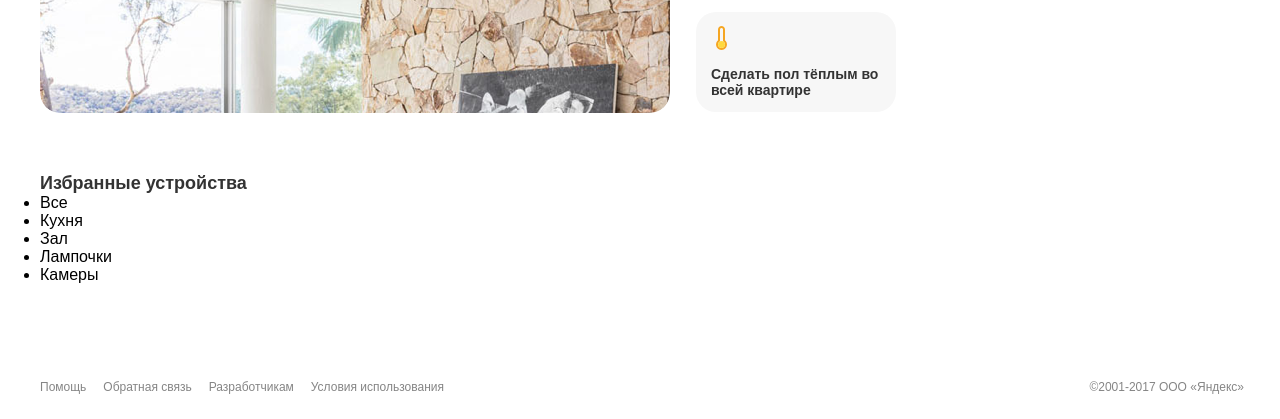
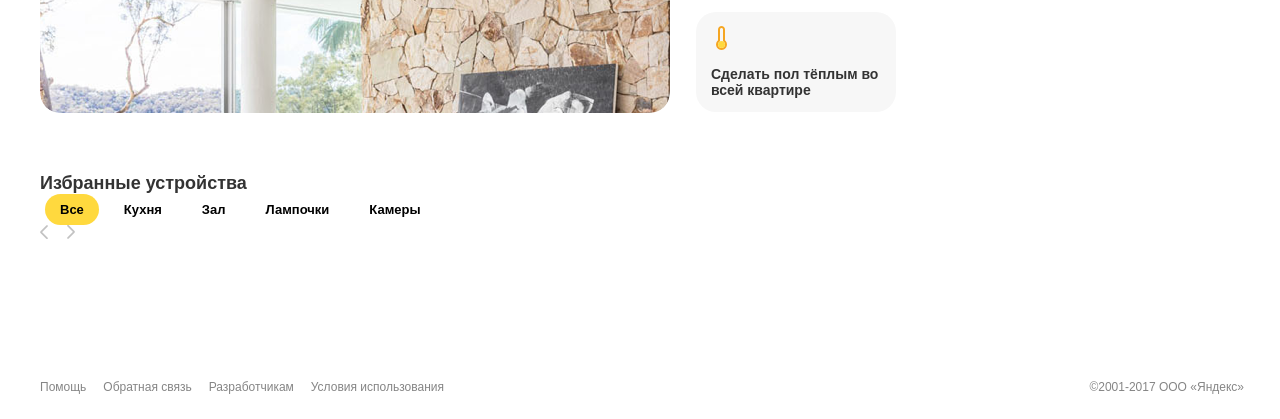
Before and after one commit to dimazollo/entrance-task-2-2, a plain HTML site: page src/html/index.html in a window 1280 px wide. Shown: the part 381-800 px from the top of the page. Drawn offline with Linux system fonts and the light colour scheme.

Commit message:
add filter block to featured devices

```diff
--- a/src/css/main.css
+++ b/src/css/main.css
@@ -55,7 +55,7 @@
   color: #333333;
 }
 
-.section-header__pagination {
+.pagination {
 }
 
 .info-pane {
@@ -81,13 +81,13 @@
   align-items: center;
 }
 
-.arrow {
+.pagination__arrow {
   cursor: pointer;
   filter: opacity(0.3);
   transition: .15s ease-out;
 }
 
-.arrow:hover {
+.pagination__arrow:hover {
   filter: opacity(1);
 }
 
@@ -103,8 +103,36 @@
 .scenarios-pane {
   display: grid;
   grid-template-columns: repeat(auto-fit, 200px);
-  /*grid-auto-columns: 200px;*/
   grid-auto-rows: 100px;
-  /*grid-auto-flow: column;*/
   grid-gap: 15px 15px;
 }
+
+.filter-menu {
+  display: flex;
+  flex-direction: row;
+  align-items: center;
+  justify-content: flex-start;
+
+  font-weight: bold;
+  font-size: 13px;
+  color: #000000;
+  text-align: left;
+}
+
+.filter-menu__item {
+  margin: 0 5px;
+  padding: 8px 15px;
+  border-radius: 20px;
+
+  list-style-type: none;
+  cursor: pointer;
+  transition: 0.15s ease-out;
+}
+
+.filter-menu__item:hover {
+  background-color: #FFCD00;
+}
+
+.filter-menu__item_selected_true {
+  background-color: #FFD93E;
+}
--- a/src/html/index.html
+++ b/src/html/index.html
@@ -61,13 +61,13 @@
       <section id="featured-scenarios" class="main-section">
         <div class="main-section__header flex__justify_space-between">
           <div class="section-header__name">Избранные сценарии</div>
-          <div class="section-header__pagination">
-            <img class="arrow arrow_direction_left"
+          <div class="pagination">
+            <img class="pagination__arrow arrow_direction_left"
                  srcset="../assets/Icons_/Arrow_Right_/arrow@1x.png 1x,
                          ../assets/Icons_/Arrow_Right_/arrow@2x.png 2x"
                  src="../assets/Icons_/Arrow_Right_/arrow@1x.png"
                  alt="<">
-            <img class="arrow arrow_direction_right"
+            <img class="pagination__arrow arrow_direction_right"
                  srcset="../assets/Icons_/Arrow_Right_/arrow@1x.png 1x,
                          ../assets/Icons_/Arrow_Right_/arrow@2x.png 2x"
                  src="../assets/Icons_/Arrow_Right_/arrow@1x.png"
@@ -139,15 +139,29 @@
     </div>
 
     <section id="featured-devices" class="main-section">
-      <div>
-        <div class="section-header__name">Избранные устройства</div>
-        <ul>
-          <li>Все</li>
-          <li>Кухня</li>
-          <li>Зал</li>
-          <li>Лампочки</li>
-          <li>Камеры</li>
-        </ul>
+      <div class="main-section__header">
+        <div>
+          <div class="section-header__name">Избранные устройства</div>
+          <ul class="filter-menu">
+            <li class="filter-menu__item filter-menu__item_selected_true">Все</li>
+            <li class="filter-menu__item ">Кухня</li>
+            <li class="filter-menu__item ">Зал</li>
+            <li class="filter-menu__item ">Лампочки</li>
+            <li class="filter-menu__item ">Камеры</li>
+          </ul>
+        </div>
+        <div class="pagination">
+          <img class="pagination__arrow arrow_direction_left"
+               srcset="../assets/Icons_/Arrow_Right_/arrow@1x.png 1x,
+                         ../assets/Icons_/Arrow_Right_/arrow@2x.png 2x"
+               src="../assets/Icons_/Arrow_Right_/arrow@1x.png"
+               alt="<">
+          <img class="pagination__arrow arrow_direction_right"
+               srcset="../assets/Icons_/Arrow_Right_/arrow@1x.png 1x,
+                         ../assets/Icons_/Arrow_Right_/arrow@2x.png 2x"
+               src="../assets/Icons_/Arrow_Right_/arrow@1x.png"
+               alt=">">
+        </div>
       </div>
       <div>
       </div>
```
